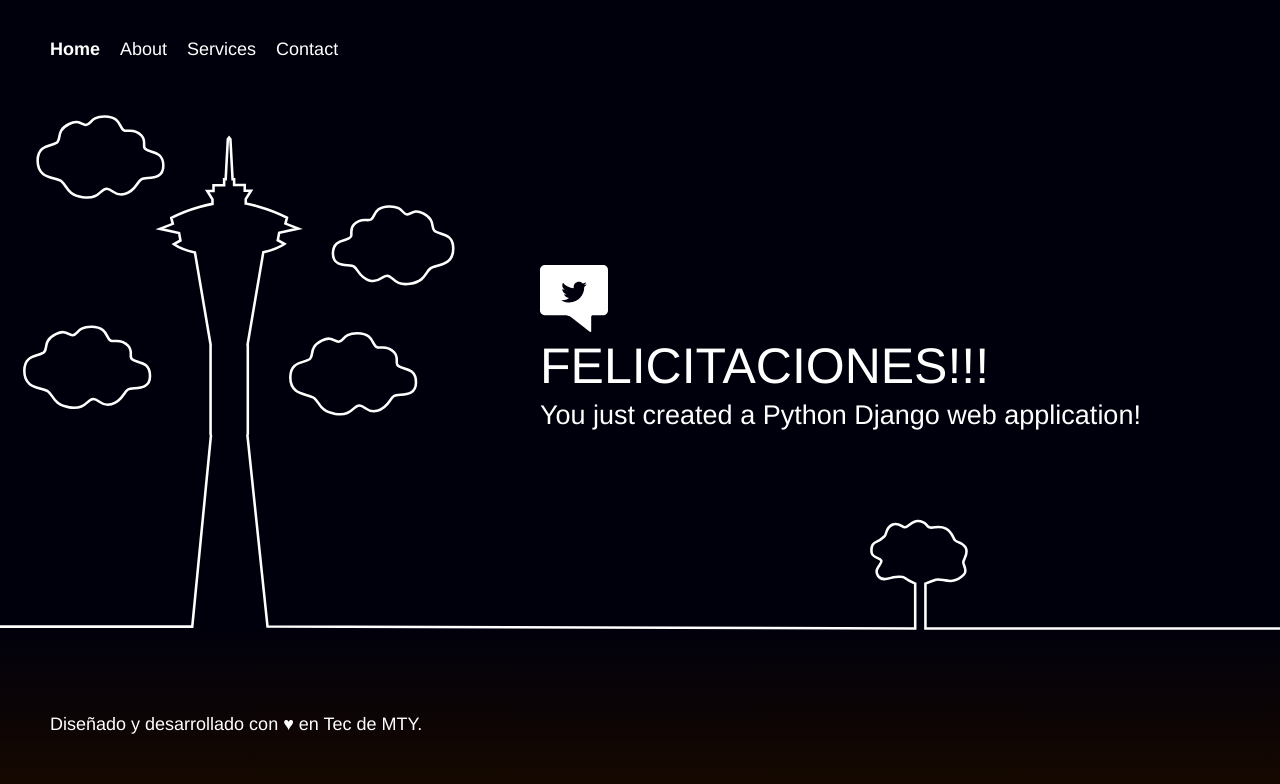
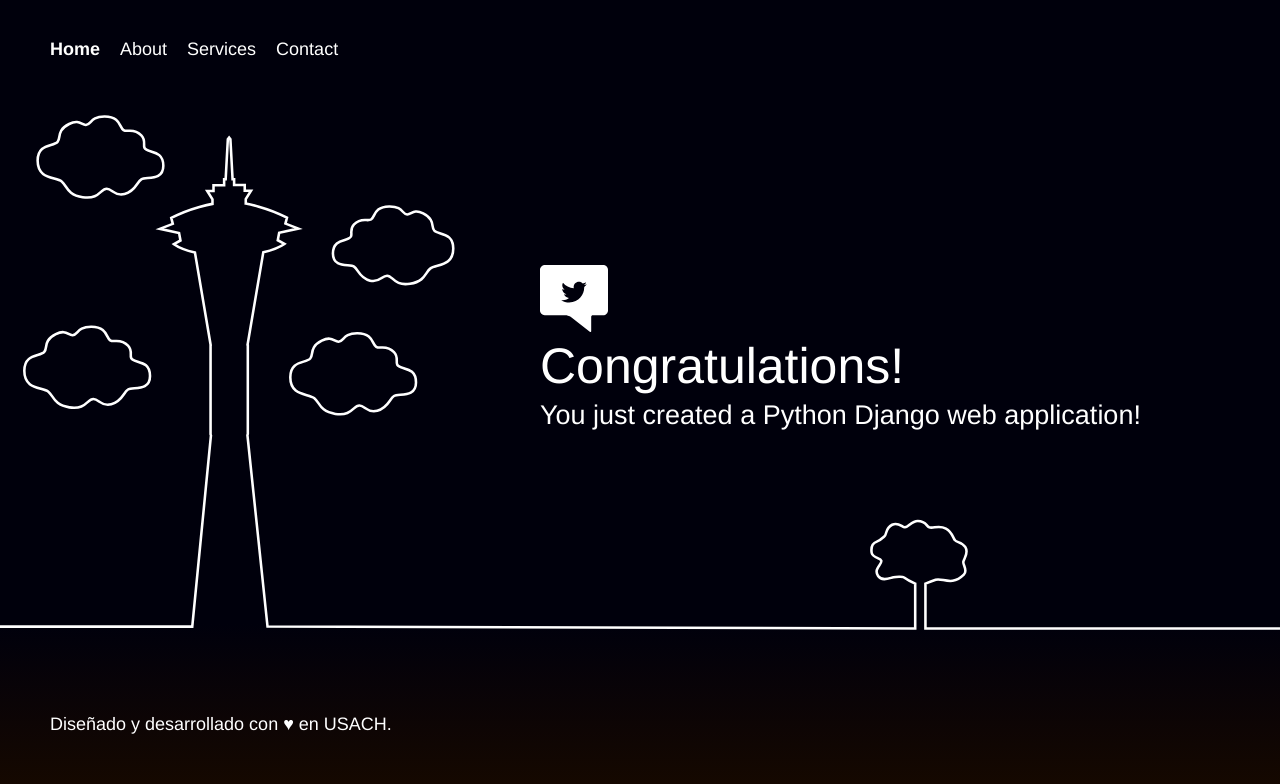
Before and after one commit to davidvictoria/usach-demo-devsecops, a Django app: page / in a window 1280 px wide. Shown: the part 16-800 px from the top of the page. Run offline with Django 3.2, Linux system fonts and the light colour scheme.

Commit message:
changing test string

```diff
--- a/helloworld/templates/index.html
+++ b/helloworld/templates/index.html
@@ -58,14 +58,14 @@
         <div class="message">
             <a class="twitter-link" href="https://twitter.com/home/?status=I%20created%20a%20project%20with%20AWS%20CodeStar!%20%23AWS%20%23AWSCodeStar%20https%3A%2F%2Faws.amazon.com%2Fcodestar"><img src="{% static "helloworld/img/tweet.svg" %}" /></a>
             <div class="text">
-                <h1>FELICITACIONES!!!</h1>
+                <h1>Congratulations!</h1>
                 <h2>You just created a Python Django web application!</h2>
             </div>
         </div>
     </div>
 
     <footer>
-        <p class="footer-contents">Diseñado y desarrollado con <a href="https://aws.amazon.com/careers/devtools-jobs/">♥</a> en Tec de MTY.</p>
+        <p class="footer-contents">Diseñado y desarrollado con <a href="https://aws.amazon.com/careers/devtools-jobs/">♥</a> en USACH.</p>
     </footer>
 
     <script src="{% static "helloworld/js/set-background.js" %}"></script>
```
